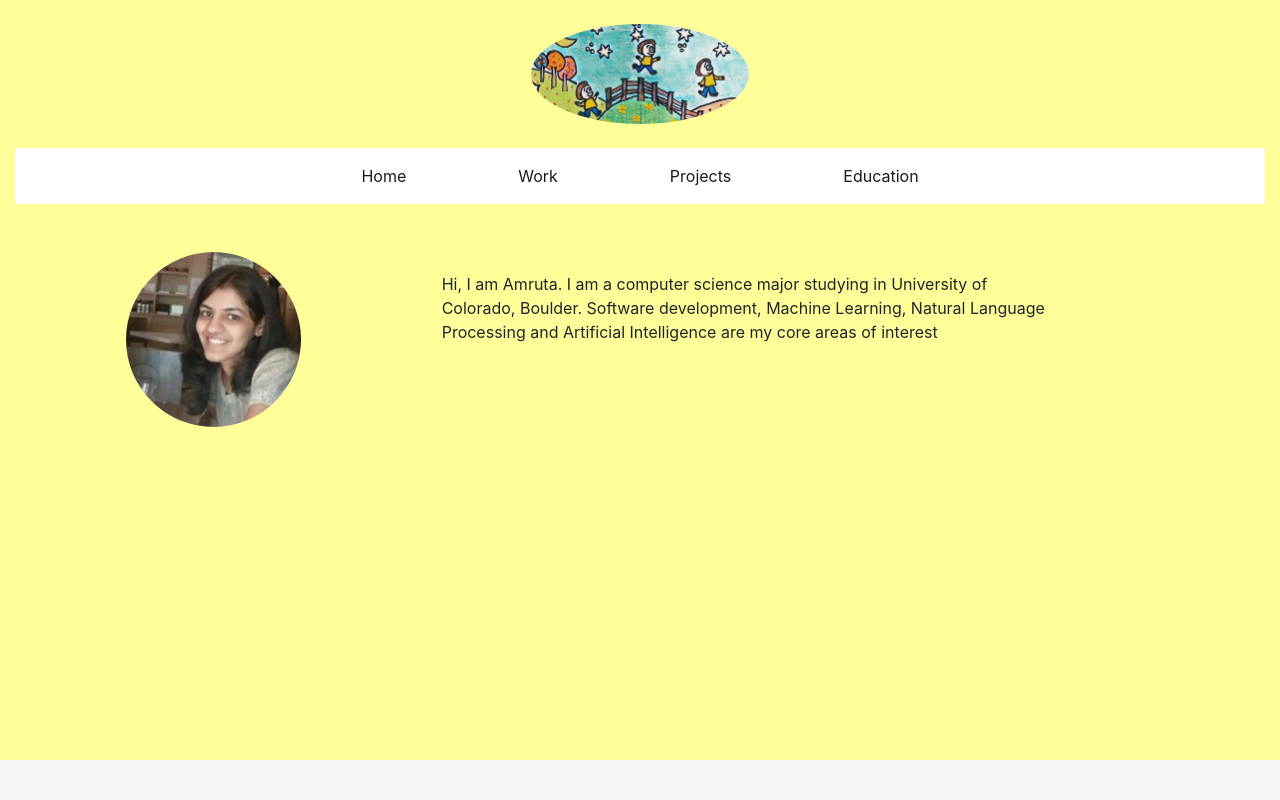
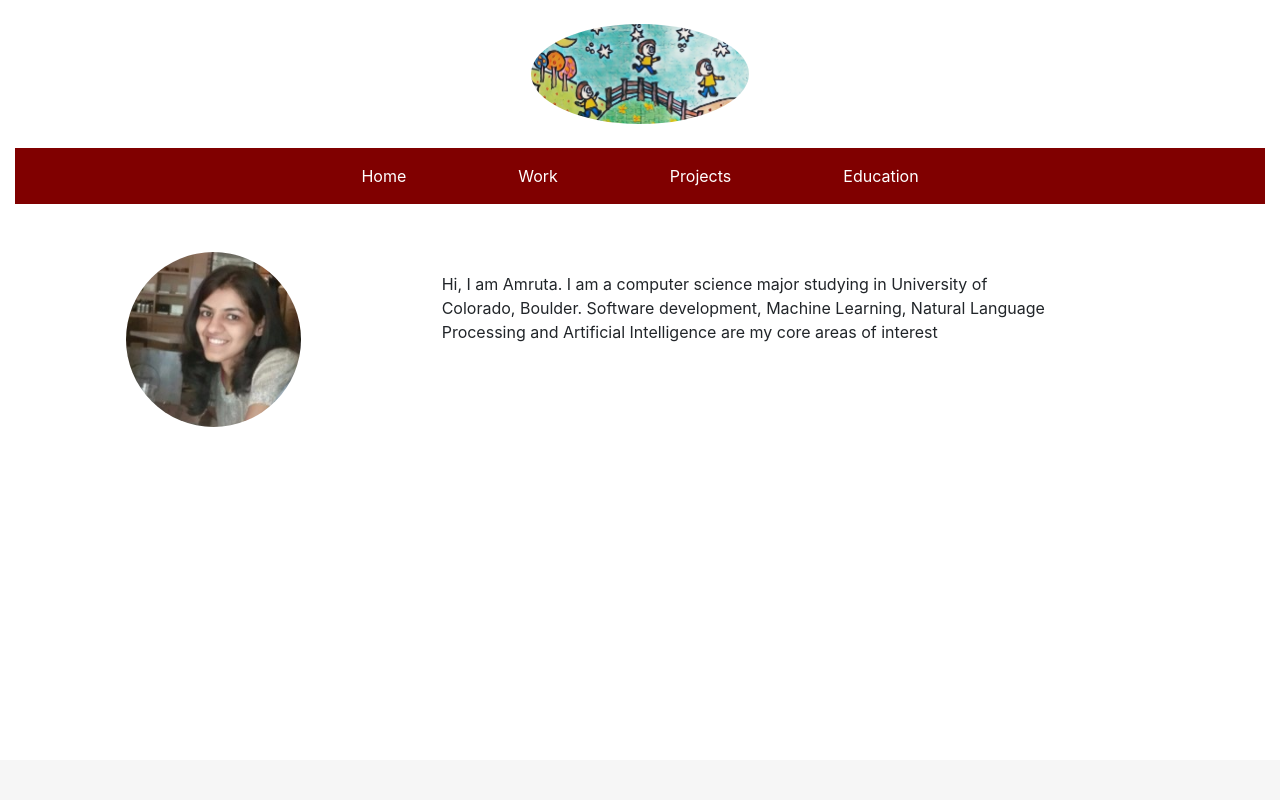
Before and after one commit to wingjammer1993/website, a Django app: page / in a window 1280 px wide. Run offline with Django 3.2, Linux system fonts and the light colour scheme; some libraries are stand-ins or nearby versions.

Commit message:
changed background, added timeline

```diff
--- a/education/templates/education/header.html
+++ b/education/templates/education/header.html
@@ -34,11 +34,11 @@
 		}
 
 		.color {
-			background-color: #FFFF99;
+			background-color: #ffffff;
 		}
 
 		.bg-company {
-    		background-color: #ffffff;
+    		background-color: #800000;
 		}
 
 		@media (min-width: 992px){
@@ -59,7 +59,7 @@
 		</div>
 		<div class="row">
 		  	<div class="col-sm-12">
-			  	<nav class="navbar navbar-expand-lg navbar-light bg-company">
+			  	<nav class="navbar navbar-expand-lg navbar-dark bg-company">
 			  	<button class="navbar-toggler" type="button" data-toggle="collapse" data-target="#navbarNavAltMarkup" aria-controls="navbarNavAltMarkup" aria-expanded="false" aria-label="Toggle navigation">
 					<span class="navbar-toggler-icon"></span>
 				</button>
--- a/personal/templates/personal/header.html
+++ b/personal/templates/personal/header.html
@@ -34,11 +34,11 @@
 		}
 
 		.color {
-			background-color: #FFFF99;
+			background-color: #ffffff;
 		}
 
 		.bg-company {
-    		background-color: #ffffff;
+    		background-color: #800000;
 		}
 
 		@media (min-width: 992px){
@@ -60,7 +60,7 @@
 		</div>
 		<div class="row">
 		  	<div class="col-sm-12" >
-				<nav class="navbar navbar-expand-lg navbar-light bg-company">
+				<nav class="navbar navbar-expand-lg navbar-dark bg-company">
 			  	<button class="navbar-toggler" type="button" data-toggle="collapse" data-target="#navbarNavAltMarkup" aria-controls="navbarNavAltMarkup" aria-expanded="false" aria-label="Toggle navigation">
 					<span class="navbar-toggler-icon"></span>
 			  	</button>
--- a/work/templates/work/experience.html
+++ b/work/templates/work/experience.html
@@ -1,11 +1,10 @@
 {% extends "work/header.html" %}
 {% block content %}
 	{% for experience in object_list %}
-		<h5>  {{ experience.title }}</h5>
-	<div class="col-sm-8 offset-sm-2">
+	<div class="timeline-item" date-is='{{ experience.year }}'>
+		<h3>{{ experience.title }}</h3>
 		<p>{{ experience.institute }}</p>
 		<p>{{ experience.body }}</p>
-		<p>{{ experience.year }}</p>
 	</div>
 	{% endfor %}
 {% endblock %}
```
Also changed, not shown: projects/templates/projects/header.html (+6 -5 lines), projects/templates/projects/project.html (+3 -4 lines), work/templates/work/header.html (+6 -5 lines).
